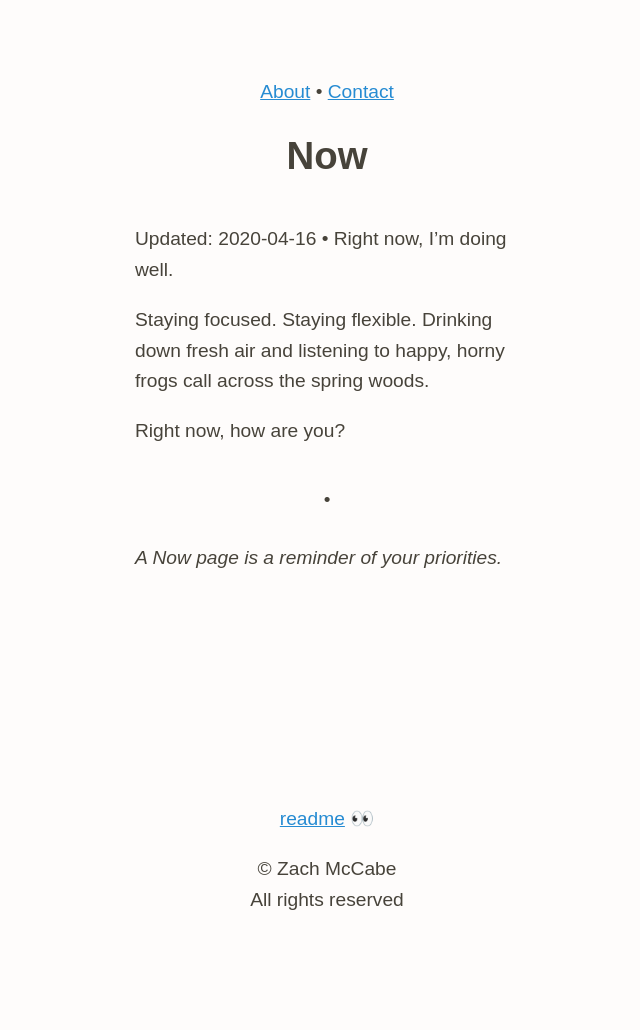
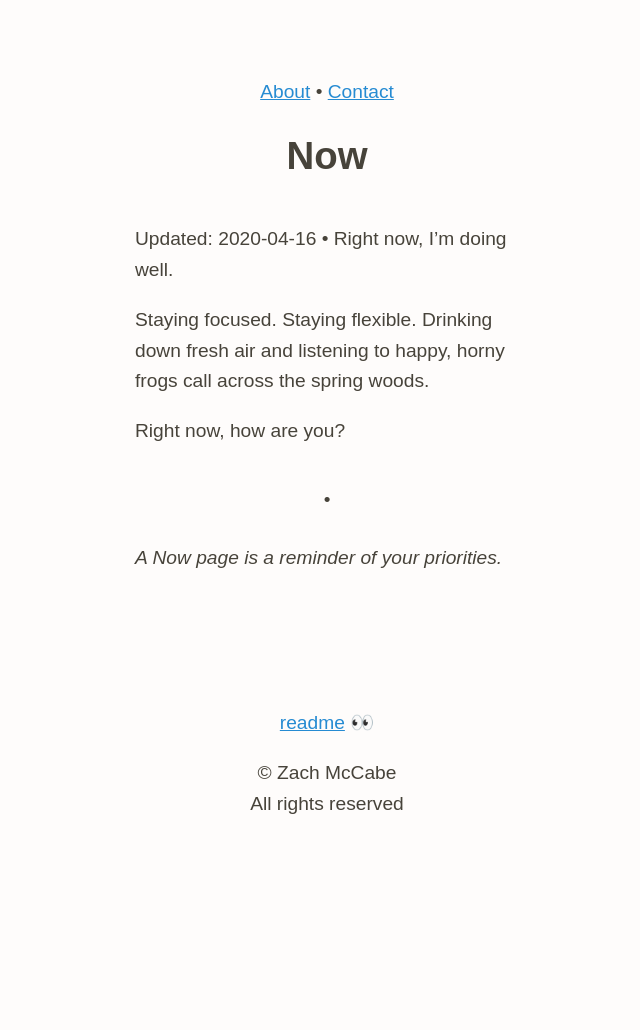
Before and after one commit to zachmccabe/zachmccabe.github.io, a Jekyll site: the page built from now.md, in a window 1280 px wide. Shown: the whole page, without its empty margins (313-953 px from the left). Built offline with Jekyll 4.4.1, drawn with Linux system fonts in a browser that asks for light colours; after the commit the page ends 934 px from its top, so only the background shows below that.

Commit message:
Update footer.html
Remove div.

```diff
--- a/_includes/footer.html
+++ b/_includes/footer.html
@@ -1,5 +1,3 @@
 {% include to_top.html %}
-<div style="padding-top:5em;">
 <p>{% if page.url == '/ntk.html' %}👾👾👾{% else %}<a href="https://www.zachmccabe.com/ntk.html">readme</a> 👀{% endif %}</p>
 <p>&copy; Zach McCabe<br />All rights reserved</p>
-</div>
```
